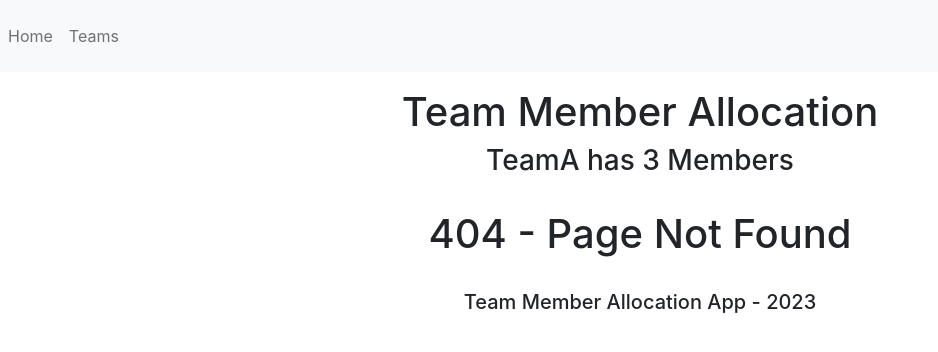
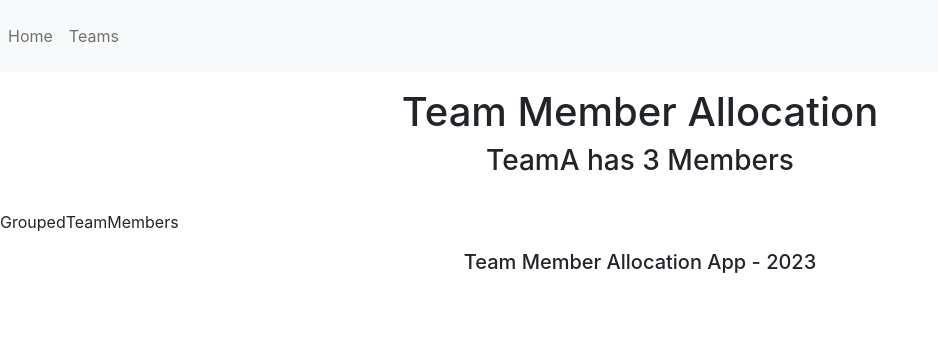
Before and after one commit to kerbasi/reactTraining1, a React (Vite) app: page /groupedTeamMembers in a window 1280 px wide. Before the commit this address had no page. Shown: the top 352 px of the page, without its empty margins (0-938 px from the left). Built offline with nearby package versions, Linux system fonts and the light colour scheme.

Commit message:
Add grouped team members

```diff
--- a/src/GroupedTeamMembers.jsx
+++ b/src/GroupedTeamMembers.jsx
@@ -1,13 +1,17 @@
-const GroupedTeamMembers = () => {
-  return (
-    <div className='container'>
-      <div className='row justify-content-center mt-3 mb-4'>
-        <div className='col-8'>
-          <h1>404 - Page Not Found</h1>
-        </div>
-      </div>
-    </div>
+import { useState } from "react";
+
+const GroupedTeamMembers = ({ employees, selectedTeam, setTeam }) => {
+  const [groupedEmployees, setGroupedData] = useState(
+    groupTeamMembers(employees)
   );
+
+  function groupTeamMembers(employees) {
+    const groupedEmployees = [];
+    employees.forEach((employee) => {});
+    return employees;
+  }
+
+  return <div>GroupedTeamMembers</div>;
 };
 
 export default GroupedTeamMembers;
```
